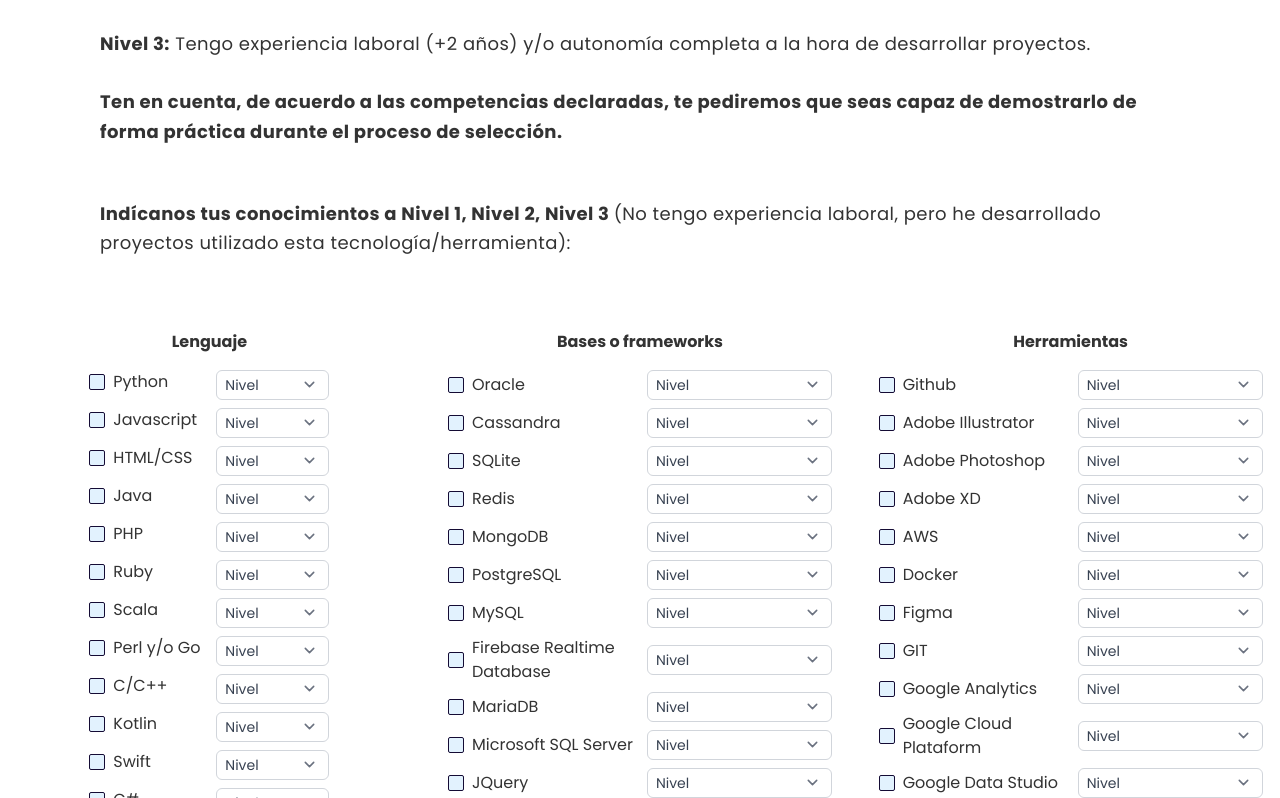
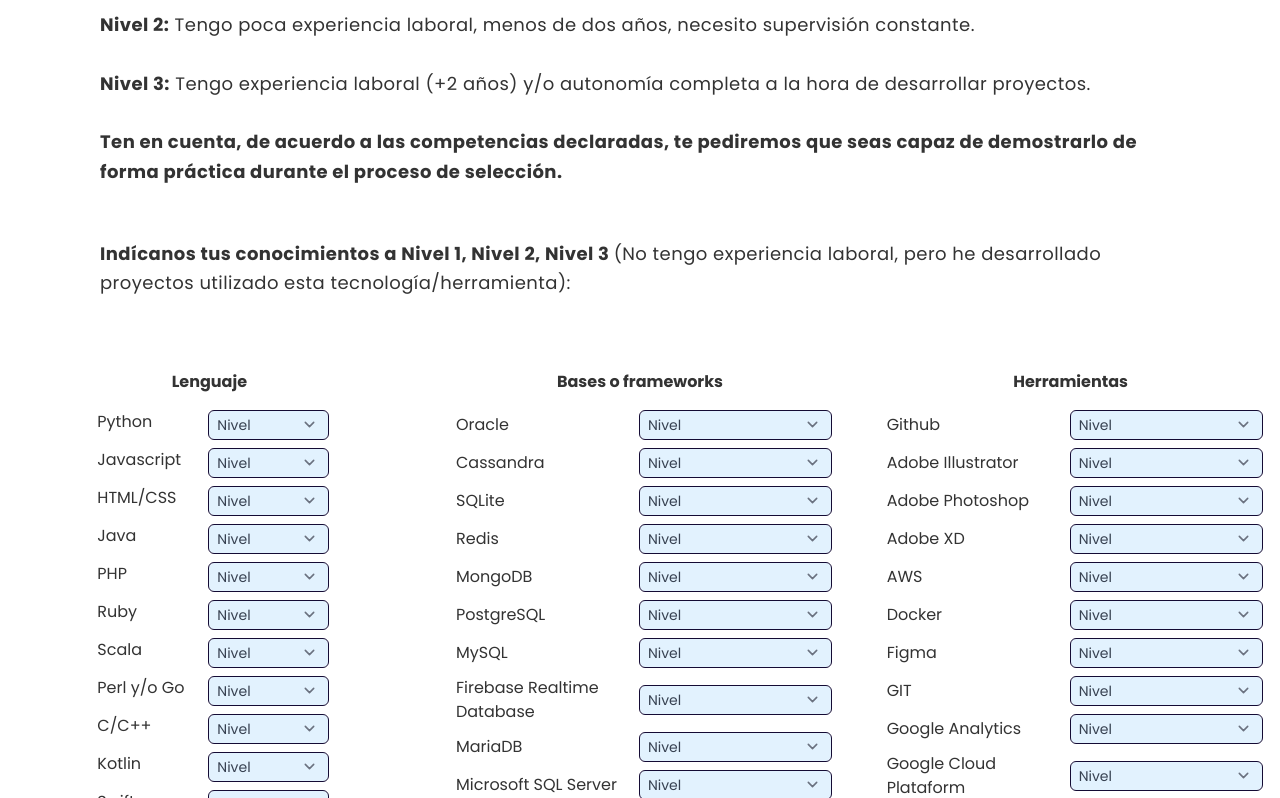
Before and after one commit to vecarope/ejemploReact, a React (Create React App) app: page /application in a window 1280 px wide. Shown: the part 2206-3004 px from the top of the page. Built offline with nearby package versions, Linux system fonts and the light colour scheme; what tw-elements would draw is missing.

Commit message:
fix: remote checkbox from list

```diff
--- a/src/views/ApplicationForm/components/JobProfile.jsx
+++ b/src/views/ApplicationForm/components/JobProfile.jsx
@@ -78,7 +78,7 @@ export const JobProfile = () => {
 
   /* faltaría traer el SELECT como un componente import y los datos con axios */
   return (
-    <section className="mt-10  sm:mt-0">
+    <section className="mt-10">
       <h3 className="text-2xl ml-16 font-sans font-bold text-[#140B34]">
         PERFIL LABORAL
       </h3>
@@ -129,14 +129,10 @@ export const JobProfile = () => {
               </p>
             </div>
 
-            <div className="w-60">
+            <div className="w-min-auto">
               <ul>
                 {lenguage.map((lenguage) => (
                   <li className="flex w-60 pt-2">
-                    <input
-                      type="checkbox"
-                      className=".checkbox rounded-sm bg-[#E2F2FE] border-[#140B34] flex-none my-1"
-                    />
                     <span className="flex-1 px-2 font-sans">{lenguage}</span>
                     <select
                       className="flex-1 bg-[#E2F2FE] border-[#140B34] rounded-md form-select form-select-sm
@@ -148,9 +144,8 @@ export const JobProfile = () => {
                             text-sm
                             font-normal
                             text-gray-700
-                            bg-white bg-clip-padding bg-no-repeat
-                            border border-solid border-gray-300
-                            rounded
+                            bg-clip-padding bg-no-repeat
+                            border border-solid
                             transition
                             ease-in-out
                             m-0
@@ -181,11 +176,9 @@ export const JobProfile = () => {
               <ul>
                 {basesFrameworks.map((basesFrameworks) => (
                   <li className="flex items-center w-96 pt-2">
-                    <input
-                      type="checkbox"
-                      className=".checkbox rounded-sm bg-[#E2F2FE] border-[#140B34] flex-none my-1"
-                    />
-                    <span className="flex-1 px-2 font-sans">{basesFrameworks}</span>
+                    <span className="flex-1 px-2 font-sans">
+                      {basesFrameworks}
+                    </span>
                     <select
                       className="flex-1 bg-[#E2F2FE] border-[#140B34] rounded-md form-select form-select-sm
                             appearance-none
@@ -196,9 +189,8 @@ export const JobProfile = () => {
                             text-sm
                             font-normal
                             text-gray-700
-                            bg-white bg-clip-padding bg-no-repeat
-                            border border-solid border-gray-300
-                            rounded
+                           bg-clip-padding bg-no-repeat
+                            border border-solid
                             transition
                             ease-in-out
                             m-0
@@ -229,10 +221,6 @@ export const JobProfile = () => {
               <ul>
                 {tools.map((tools) => (
                   <li className="flex items-center w-96 pt-2">
-                    <input
-                      type="checkbox"
-                      className=".checkbox rounded-sm bg-[#E2F2FE] border-[#140B34] flex-none my-1"
-                    />
                     <span className="flex-1 px-2 font-sans">{tools}</span>
                     <select
                       className="flex-1 bg-[#E2F2FE] border-[#140B34] rounded-md form-select form-select-sm
@@ -244,9 +232,8 @@ export const JobProfile = () => {
                             text-sm
                             font-normal
                             text-gray-700
-                            bg-white bg-clip-padding bg-no-repeat
-                            border border-solid border-gray-300
-                            rounded
+                           bg-clip-padding bg-no-repeat
+                            border border-solid
                             transition
                             ease-in-out
                             m-0
@@ -265,10 +252,6 @@ export const JobProfile = () => {
           </div>
         </div>
       </div>
-
     </section>
-
-
   );
-
 };
```
